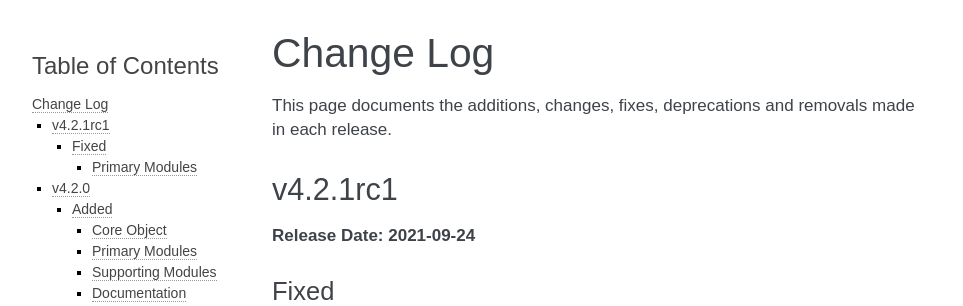
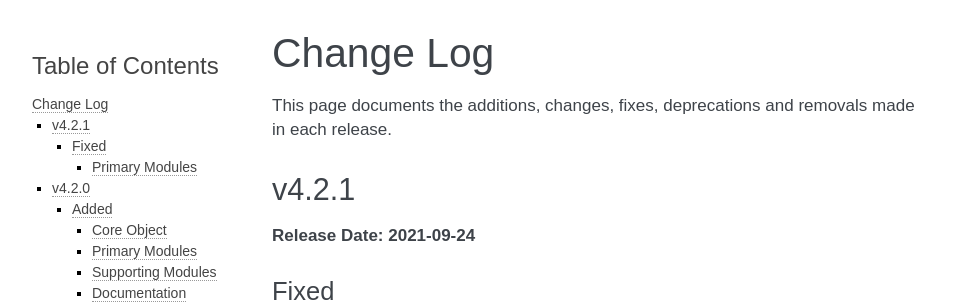
Before and after one commit to jeffshurtliff/khoros, a Sphinx documentation site: the page built from docs/changelog.rst, in a window 1280 px wide and 900 px high. Shown: the top 306 px of the window, without its empty margins (148-1111 px from the left). Built offline with Sphinx 7.4.7, drawn with Linux system fonts in a browser that asks for light colours.

Commit message:
Changed the version to 4.2.1

```diff
--- a/docs/changelog.rst
+++ b/docs/changelog.rst
@@ -3,9 +3,9 @@ Change Log
 ##########
 This page documents the additions, changes, fixes, deprecations and removals made in each release.
 
-*********
-v4.2.1rc1
-*********
+******
+v4.2.1
+******
 **Release Date: 2021-09-24**
 
 Fixed
--- a/khoros/utils/version.py
+++ b/khoros/utils/version.py
@@ -15,7 +15,7 @@ import urllib.request
 from . import log_utils
 
 # Define special and global variables
-__version__ = "4.2.1rc1"
+__version__ = "4.2.1"
 latest_version_reported = False
 logger = log_utils.initialize_logging(__name__)
 
```
